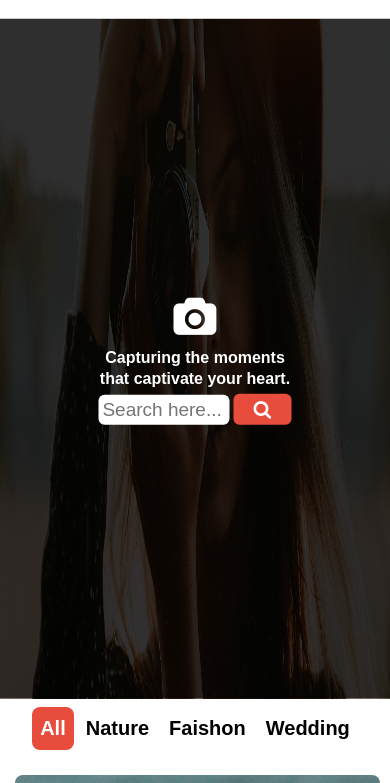
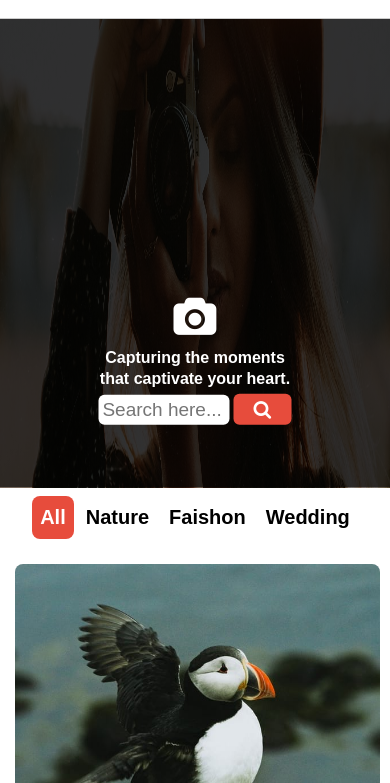
Before and after one commit to nikesh1124/projectFirst, a plain HTML site: page index.html in a window 390 px wide. Shown: the part 61-844 px from the top of the page. Drawn offline with nearby package versions, Linux system fonts and the light colour scheme.

Commit message:
Update style.css

```diff
--- a/style.css
+++ b/style.css
@@ -344,11 +344,11 @@ footer{
 
     header {
         width: 100vw;
-        height: 90vh;
+        height: 65vh;
         background: linear-gradient(rgba(0, 0, 0, 0.8), rgba(0, 0, 0, 0.8)), url(img/banner1.jpg);
         background-size: cover;
         background-repeat: no-repeat;
-        background-size: 100vw 90vh;
+        background-size: 100vw 65vh;
     }
 
     .h-text {
```
